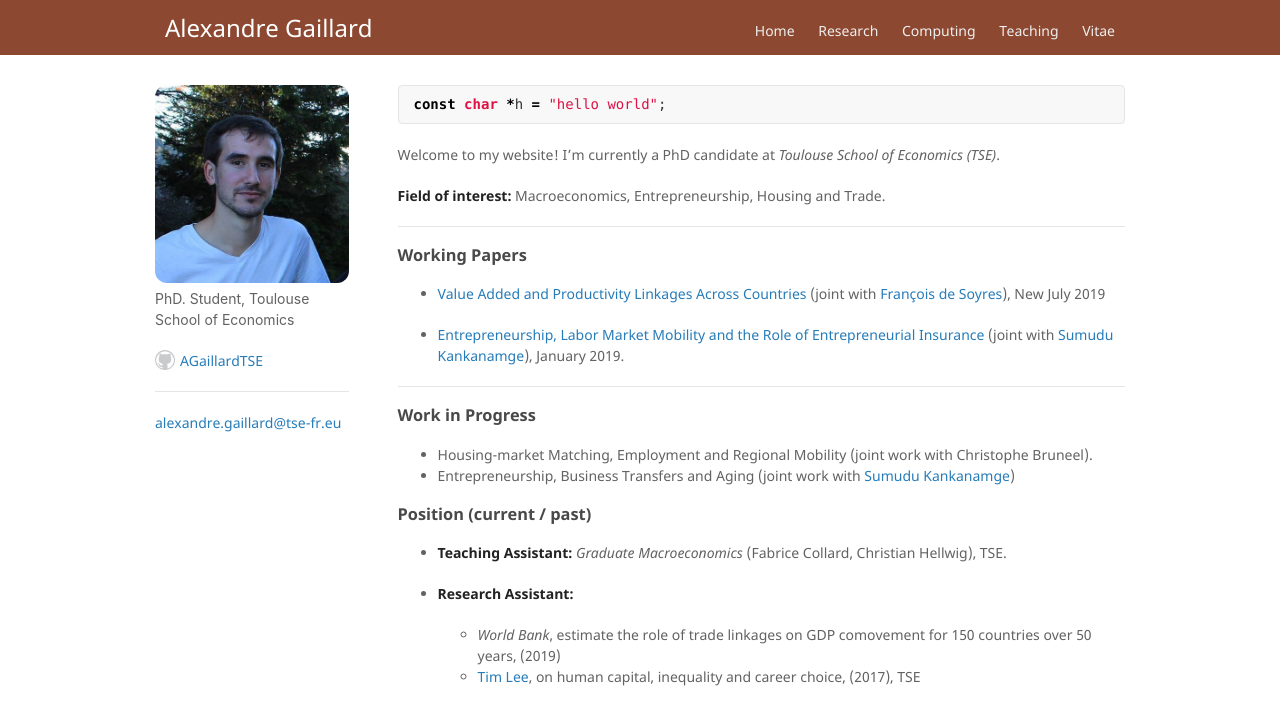
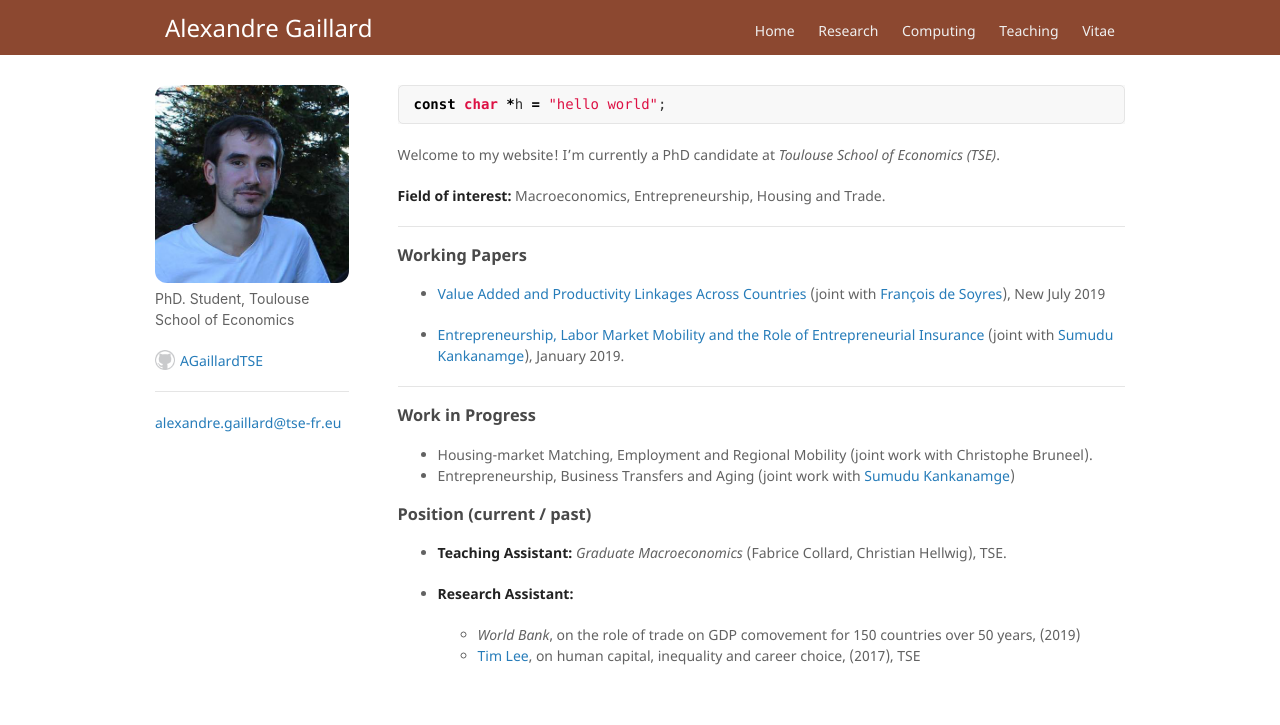
Before and after one commit to AGaillardTSE/AGaillardTSE.github.io, a Jekyll site: the page built from index.md, in a window 1280 px wide. Shown: the top 725 px of the page. Built offline with Jekyll 4.4.1, drawn with Linux system fonts in a browser that asks for light colours.

Commit message:
Update index.md

```diff
--- a/index.md
+++ b/index.md
@@ -31,5 +31,5 @@ Welcome to my website! I’m currently a PhD candidate at *Toulouse School of Ec
 *   **Teaching Assistant:** _Graduate Macroeconomics_ (Fabrice Collard, Christian Hellwig), TSE.
 
 *   **Research Assistant:**
-    - *World Bank*, estimate the role of trade linkages on GDP comovement for 150 countries over 50 years, (2019)
+    - *World Bank*, on the role of trade on GDP comovement for 150 countries over 50 years, (2019)
     - [Tim Lee](http://www.syleetim.net), on human capital, inequality and career choice, (2017), TSE
```
